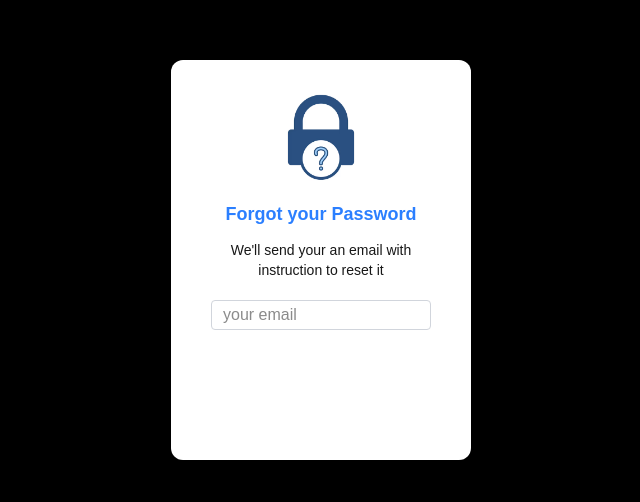
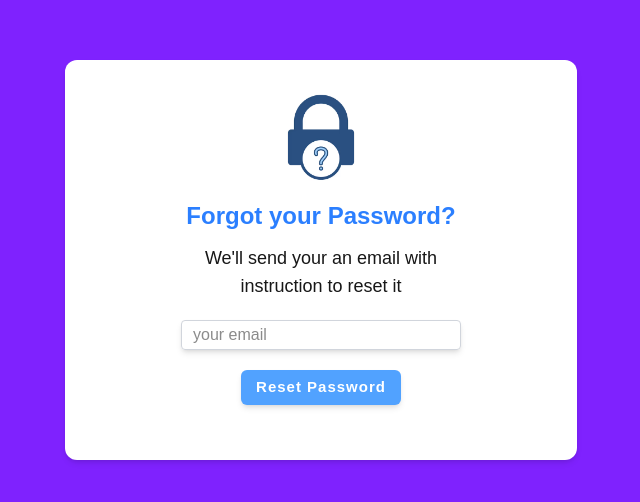
Before and after one commit to Asyrafi0257/Student-Advisory-System, a Next.js app in the folder student-advisory/: page /forgot-password in a window 1280 px wide. Shown: the part 140-642 px from the top of the page, without its empty margins (319-959 px from the left). Built offline with nearby package versions, Linux system fonts and the light colour scheme.

Commit message:
new updated

```diff
--- a/student-advisory/src/app/(auth)/forgot-password/page.js
+++ b/student-advisory/src/app/(auth)/forgot-password/page.js
@@ -3,21 +3,24 @@ import Image from "next/image";
 
 export default function ForgotPassword(){
     return (
-        <div className="bg-black flex flex-row h-screen w-screen justify-center items-center">
-            <div className="bg-white w-[300px] h-[400px] rounded-xl flex flex-col items-center">
+        <div className="bg-violet-600 flex flex-row h-screen w-screen justify-center items-center">
+            <div className="bg-white w-[300px] sm:w-md md:w-lg h-[400px] sm:w-md  rounded-xl flex flex-col items-center shadow-md">
                 <Image
                     src="/images/forgot-password.jpg"
                     alt="forgot-password.jpg"
                     width={140}
                     height={140}
-                    className="rounded-sm"
+                    className="rounded-sm "
                 />
-                <div className="flex flex-col justify-center">
-                    <h2 className="text-blue-500 font-bold text-lg flex justify-center">Forgot your Password</h2>
-                    <p className="text-sm flex justify-center text-center w-[200px] mt-3">We'll send your an email with instruction to reset it</p>
+                <div className="flex flex-col">
+                    <h2 className="text-blue-500 font-bold text-lg sm:text-xl md:text-2xl flex justify-center">Forgot your Password?</h2>
+                    <p className="text-sm md:text-lg flex justify-center text-center w-[200px] md:w-[300px] mt-3 tracking-[1]">We'll send your an email with instruction to reset it</p>
                 </div>
-                <form action="">
-                    <input type="text" name="email" placeholder="your email" className="mt-5 pl-3 w-[220px] h-[30px] rounded-sm outline outline-1 -outline-offset-1 outline-gray-300 focus-within:outline-2 focus-within:outline-offset-2 " />
+                <form action="" className="flex flex-col justify-center">
+                    <input type="text" name="email" placeholder="your email" className="mt-5 pl-3 w-[220px] md:w-[280px] h-[30px] rounded-sm outline outline-1 -outline-offset-1 outline-gray-300 focus-within:outline-2 focus-within:outline-offset-2 shadow-md " />
+                    <div className="mt-5 flex justify-center ">
+                        <button type="submit" className="bg-blue-400 w-40 h-[35px] p-1 rounded-md shadow-md font-bold text-white tracking-[1px] text-[15px]">Reset Password</button>
+                    </div>
                 </form>
 
             </div>
```
